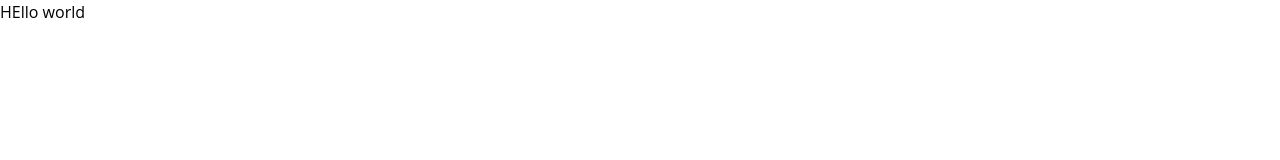
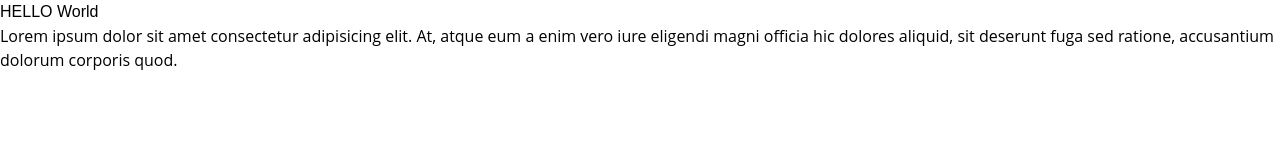
Before and after one commit to Antsa-Fi30/WEEKLY_DECEMBER_FRONT_2, a website: page index.html in a window 1280 px wide. Drawn offline with Linux system fonts and the light colour scheme.

Commit message:
Titre et paragraphe

```diff
--- a/index.html
+++ b/index.html
@@ -18,6 +18,11 @@
     <title>Pages</title>
   </head>
   <body>
-    <header>HEllo world</header>
+    <h1 class="justify-center content-center">HELLO World</h1>
+    <p>
+      Lorem ipsum dolor sit amet consectetur adipisicing elit. At, atque eum a
+      enim vero iure eligendi magni officia hic dolores aliquid, sit deserunt
+      fuga sed ratione, accusantium dolorum corporis quod.
+    </p>
   </body>
 </html>
```
